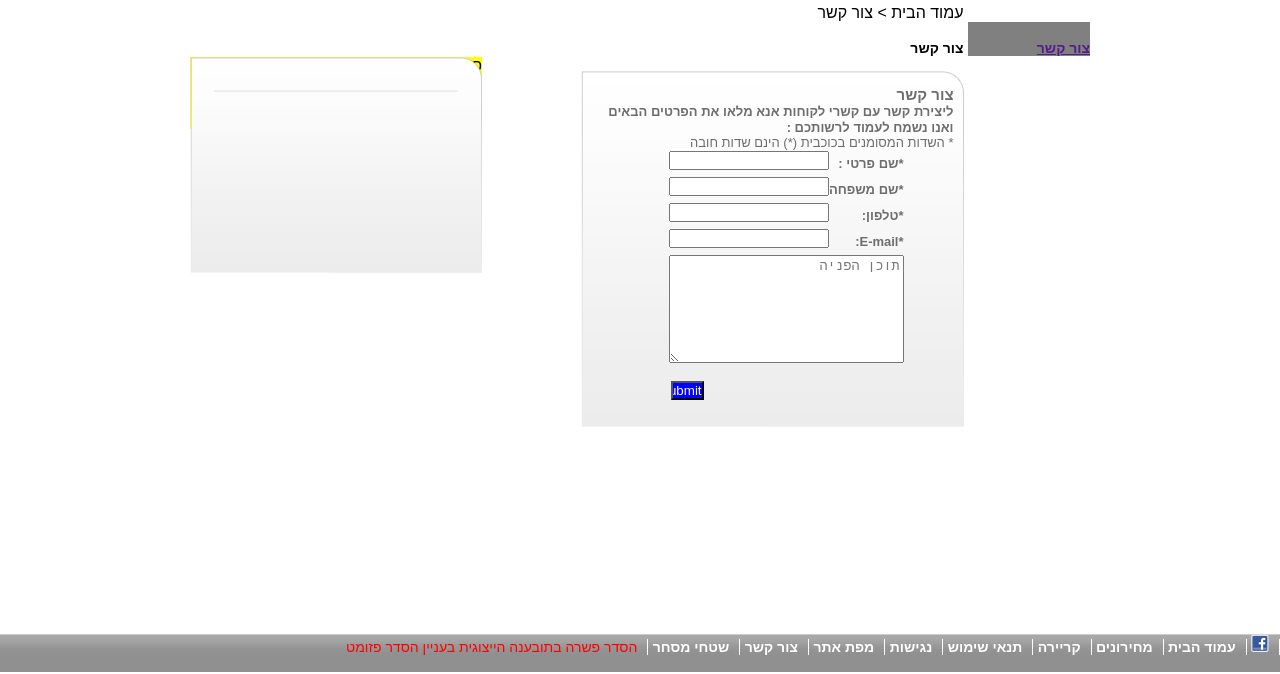
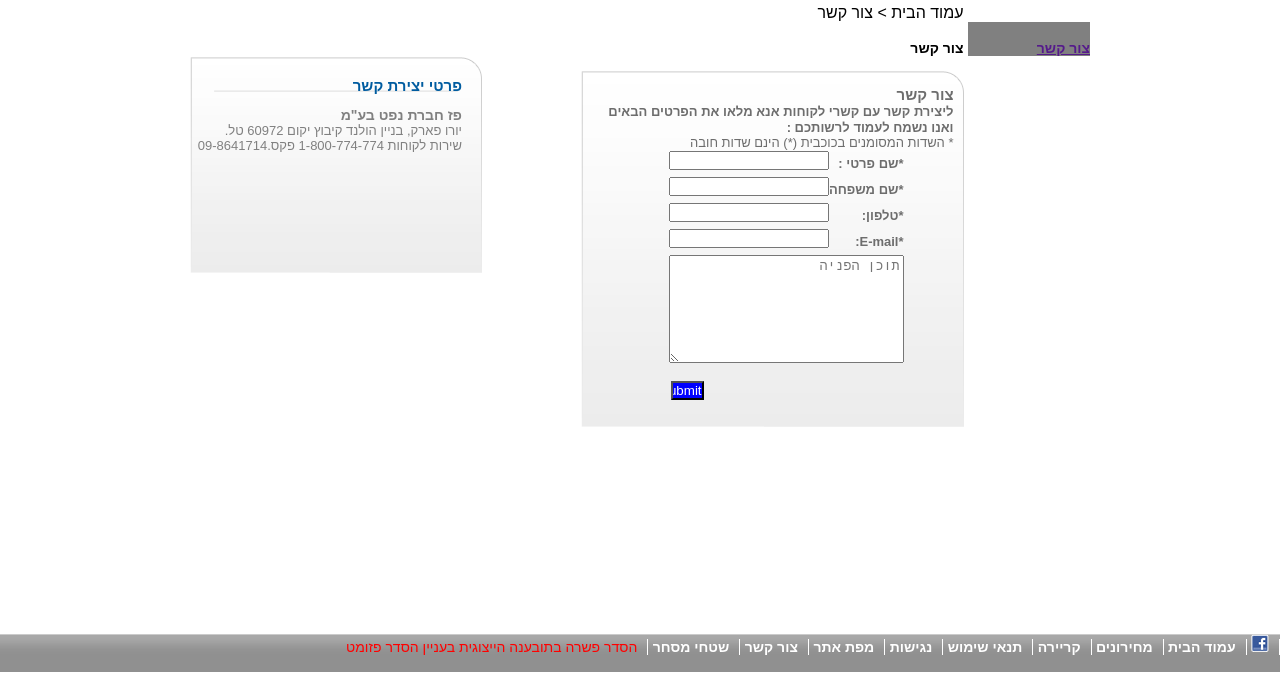
Before and after one commit to michaldas/paz, a plain HTML site: page index2.html in a window 1280 px wide. Shown: the part 126-800 px from the top of the page. Drawn offline with Linux system fonts and the light colour scheme.

Commit message:
1 more cube

```diff
--- a/index2.html
+++ b/index2.html
@@ -144,7 +144,7 @@
        <div class="s_rel">
           <img class="s_cube" src="images\small_cube_bg.png" alt="">
           <p class="s_cube_tittle">פרטי יצירת קשר</p>
-          <P class="s_det">פז חברת נפט בע"מ           יורו פארק, בניין הולנד
+          <P class="s_det"><span class="bold_block">פז חברת נפט בע"מ</span>   יורו פארק, בניין הולנד
             קיבוץ יקום 60972
             טל. שירות לקוחות 1-800-774-774
             פקס.09-8641714</P>
--- a/style.css
+++ b/style.css
@@ -271,8 +271,21 @@ text-decoration: underline;
 .l-side{
     position: relative;
 }
-.s_cube{
+.s_cube_tittle{
     position: absolute;
+    top:20px;
+    right:20px;
+    color:#005ca0;
+    font-weight:bold;
+    font-size: 15px;
+}
+.s_det{
+    position: absolute;
+    top:50px;
+    right: 20px;
+    font-size: 13px;
+    color:gray ;
+
 }
 .row::after{
     content: "";
```
